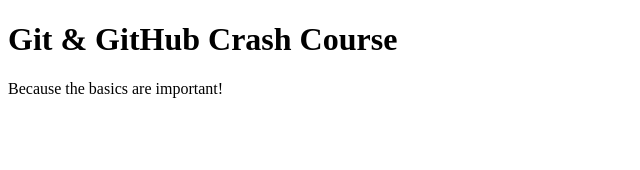
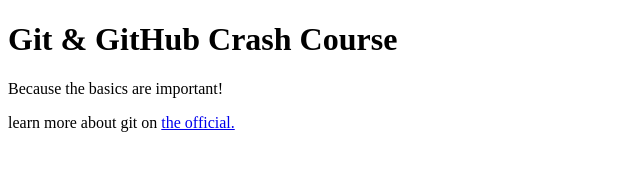
Before and after one commit to raisiali2/github_actions, a plain HTML site: page 02_basics/index.html in a window 1280 px wide. Shown: the whole page, without its empty margins (0-640 px from the left). Drawn offline with Linux system fonts and the light colour scheme.

Commit message:
added link to git docs

```diff
--- a/02_basics/index.html
+++ b/02_basics/index.html
@@ -9,5 +9,6 @@
   <body>
     <h1>Git & GitHub Crash Course</h1>
     <p>Because the basics are important!</p>
+    <p>learn more about git on <a href="https://git-scm.com/book/en/v2">the official.</a></p>
   </body>
 </html>
```
